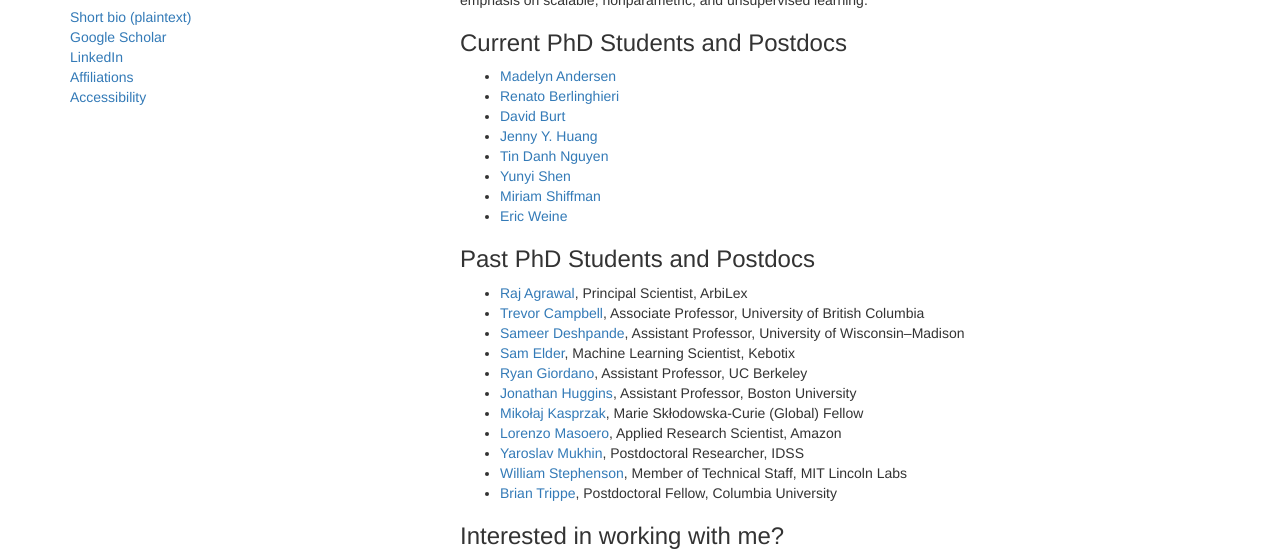
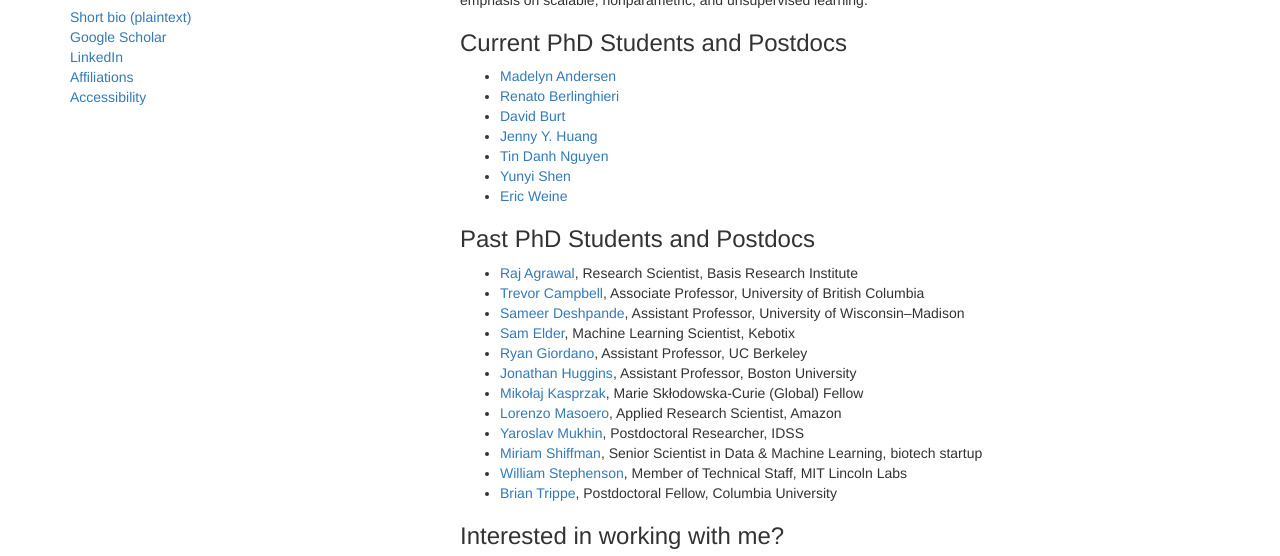
Before and after one commit to tbroderick/tbroderick.github.io, a plain HTML site: page index.html in a window 1280 px wide. Shown: the part 230-786 px from the top of the page. Drawn offline with nearby package versions, Linux system fonts and the light colour scheme.

Commit message:
personnel updates

```diff
--- a/index.html
+++ b/index.html
@@ -101,15 +101,13 @@ You can learn more about my background in the following (plaintext) <a href="sho
                     </li>
                     <li> <a href="https://yunyishen.ml">Yunyi Shen</a>
                     </li>
-                    <li> <a href="http://www.mit.edu/~shiffman/">Miriam Shiffman</a>
-                    </li>
                     <li><a href="https://lids.mit.edu/people/students">Eric Weine</a>
                     </li>
                     </ul>
 
                   <h3>Past PhD Students and Postdocs</h3>
                     <ul>
-                    <li> <a href="https://www.linkedin.com/in/raj-agrawal/">Raj Agrawal</a>, Principal Scientist, ArbiLex
+                    <li> <a href="https://www.linkedin.com/in/raj-agrawal/">Raj Agrawal</a>, Research Scientist, Basis Research Institute <!-- Principal Scientist, ArbiLex -->
                     </li>
                     <li> <a href="http://www.trevorcampbell.me/">Trevor Campbell</a>, Associate Professor, University of British Columbia
                     </li>
@@ -126,6 +124,8 @@ You can learn more about my background in the following (plaintext) <a href="sho
                     <li> <a href="https://lorenzomasoero.com/">Lorenzo Masoero</a>, Applied Research Scientist, Amazon
                     </li>
                     <li> <a href="https://economics.mit.edu/grad/ymukhin">Yaroslav Mukhin</a>, Postdoctoral Researcher, IDSS
+                    </li>
+                    <li> <a href="http://www.mit.edu/~shiffman/">Miriam Shiffman</a>, Senior Scientist in Data & Machine Learning, biotech startup
                     </li>
                     <li> <a href="http://www.mit.edu/~wtstephe/">William Stephenson</a>, Member of Technical Staff, MIT Lincoln Labs
                     </li>
```
